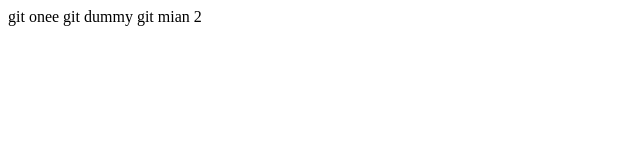
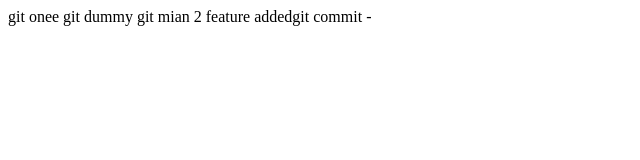
Before and after one commit to GHOUSEPASHAA/Plant-Disease-Detection-System-for-Sustainable-Agriculture, a plain HTML site: page index.html in a window 1280 px wide. Shown: the whole page, without its empty margins (0-640 px from the left). Drawn offline with Linux system fonts and the light colour scheme.

Commit message:
feature added

```diff
--- a/index.html
+++ b/index.html
@@ -9,6 +9,6 @@
     git  onee
     git dummy
     git mian 2
-
+    feature addedgit commit -
 </body>
 </html>
```
